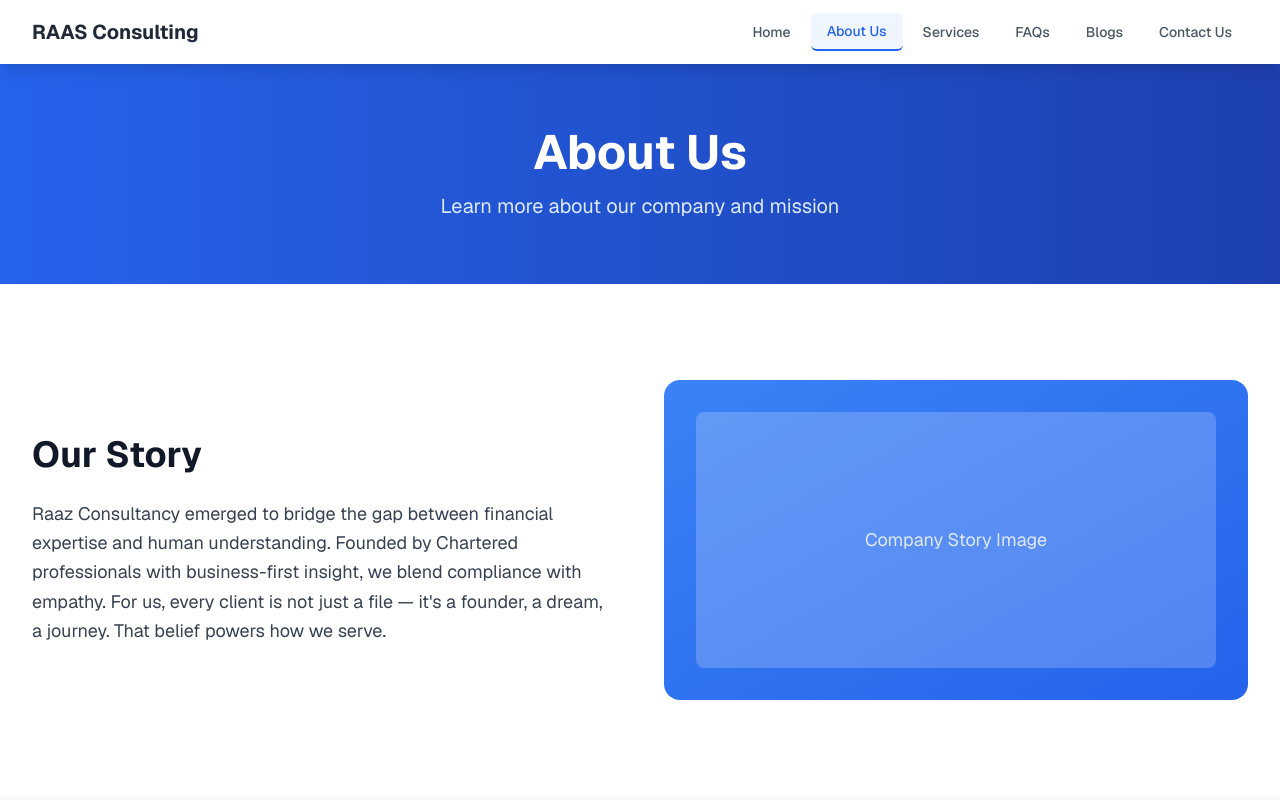
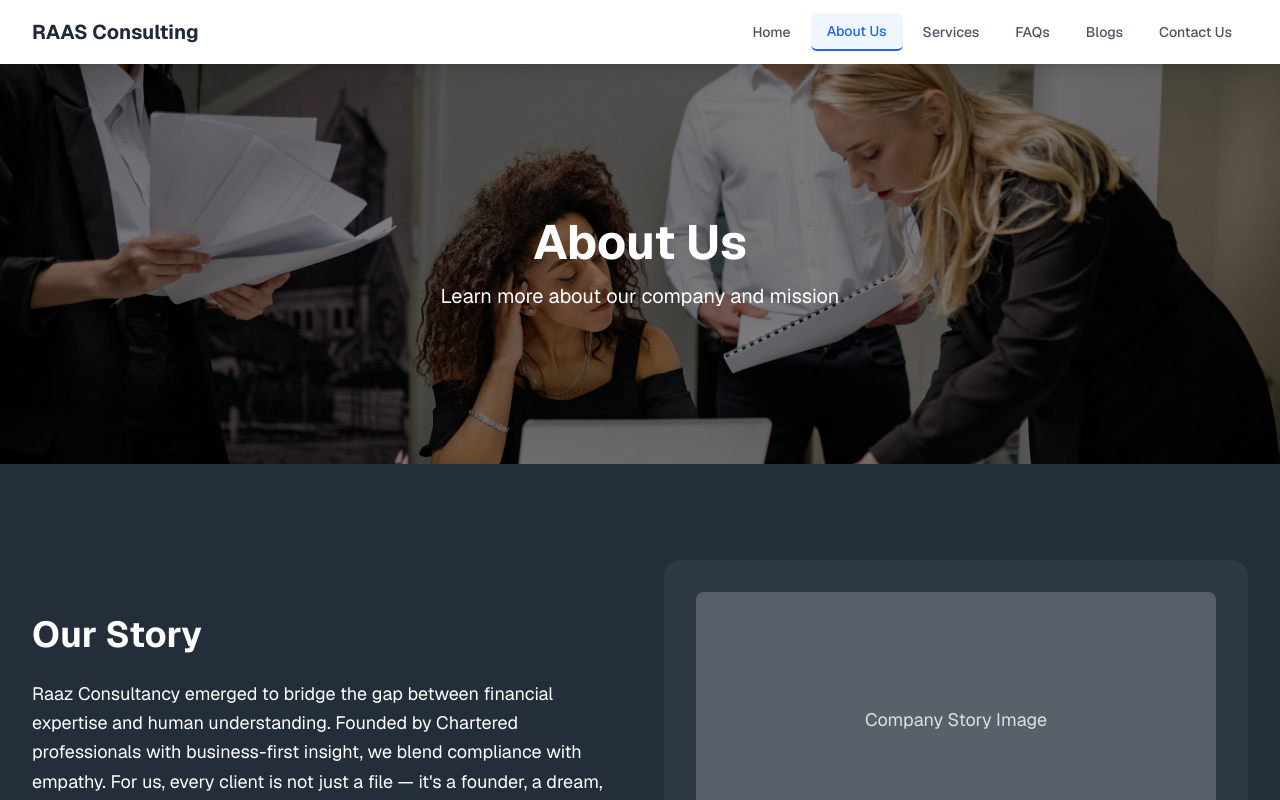
Before and after one commit to hruthiksiva/raas-consultancy, a React (Vite) app: page /about in a window 1280 px wide. Shown: the top 800 px of the page. Built offline with nearby package versions, Linux system fonts and the light colour scheme.

Commit message:
Anout page herosection and ourstory section aesthetics changed

```diff
--- a/src/components/about/AboutHeroSection.jsx
+++ b/src/components/about/AboutHeroSection.jsx
@@ -1,11 +1,26 @@
 import React from 'react';
-import Header from '../Header';
+import AboutHero from '../../assets/AboutHero.jpg';
 
 const AboutHeroSection = () => (
-  <Header
-    title="About Us"
-    subtitle="Learn more about our company and mission"
-  />
+  <section
+    className="relative w-full min-h-[400px] flex items-center justify-center"
+    style={{
+      backgroundImage: `url(${AboutHero})`,
+      backgroundSize: 'cover',
+      backgroundPosition: 'center',
+      backgroundRepeat: 'no-repeat',
+    }}
+  >
+    <div className="absolute inset-0 bg-black bg-opacity-50"></div>
+    <div className="relative z-10 w-full flex flex-col items-center justify-center py-16 text-center">
+      <h1 className="text-3xl md:text-4xl lg:text-5xl font-bold mb-4" style={{ color: '#FFFFFF' }}>
+        About Us
+      </h1>
+      <p className="text-lg md:text-xl max-w-3xl mx-auto" style={{ color: '#FFFFFF' }}>
+        Learn more about our company and mission
+      </p>
+    </div>
+  </section>
 );
 
 export default AboutHeroSection;
--- a/src/components/about/OurStorySection.jsx
+++ b/src/components/about/OurStorySection.jsx
@@ -1,21 +1,21 @@
 import React from 'react';
 
 const OurStorySection = () => (
-  <section className="py-16 md:py-24 bg-white">
+  <section className="py-16 md:py-24" style={{ backgroundColor: '#232E3A' }}>
     <div className="max-w-7xl mx-auto px-4 sm:px-6 lg:px-8">
       <div className="grid md:grid-cols-2 gap-12 items-center">
         <div>
-          <h2 className="text-3xl md:text-4xl font-bold text-gray-900 mb-6">
+          <h2 className="text-3xl md:text-4xl font-bold mb-6" style={{ color: '#FFFFFF' }}>
             Our Story
           </h2>
-          <p className="text-lg text-gray-700 leading-relaxed">
+          <p className="text-lg leading-relaxed" style={{ color: '#FFFFFF' }}>
             Raaz Consultancy emerged to bridge the gap between financial expertise and human understanding. Founded by Chartered professionals with business-first insight, we blend compliance with empathy. For us, every client is not just a file — it's a founder, a dream, a journey. That belief powers how we serve.
           </p>
         </div>
         <div className="relative">
-          <div className="bg-gradient-to-br from-blue-500 to-blue-600 rounded-2xl p-8 text-white">
+          <div className="rounded-2xl p-8" style={{ background: 'rgba(255,255,255,0.05)', color: '#FFFFFF' }}>
             <div className="w-full h-64 bg-white/20 rounded-lg flex items-center justify-center">
-              <span className="text-white/80 text-lg">Company Story Image</span>
+              <span className="text-lg" style={{ color: '#FFFFFF', opacity: 0.8 }}>Company Story Image</span>
             </div>
           </div>
         </div>
```
Also changed, not shown: src/assets/AboutHero.jpg (added).
